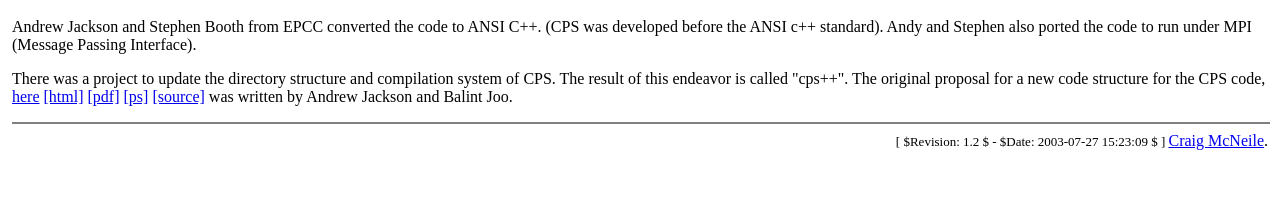
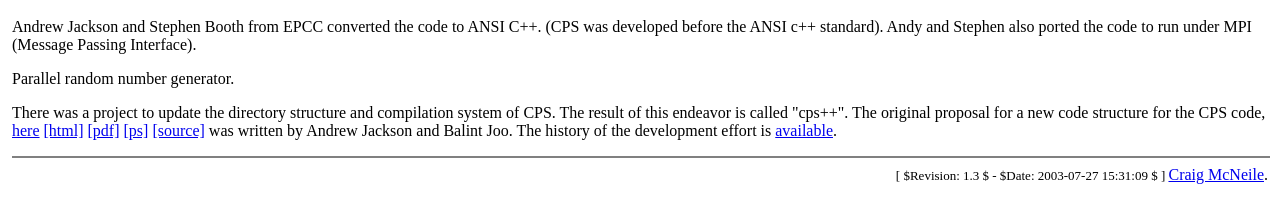
Before and after one commit to RBC-UKQCD/CPS_public, a plain HTML site: page cps_pp/doc/history/index.html in a window 1280 px wide. Shown: the part 230-452 px from the top of the page. Drawn offline with Linux system fonts and the light colour scheme.

Commit message:
I have updated some of the history
git-svn-id: file:///home/chulwoo/CPS/repo/CVS2SVN/cps/trunk@15 fb734a29-28db-4bc5-88a3-3cb5ee595545

```diff
--- a/cps_pp/doc/history/index.html
+++ b/cps_pp/doc/history/index.html
@@ -46,6 +46,9 @@ ported the code to run under MPI
 (Message Passing Interface).
 
 <p>
+Parallel random number generator.
+
+<p>
 There was a project to update the directory
 structure and compilation system of CPS. The
 result of this endeavor is called "cps++".
@@ -54,10 +57,13 @@ proposal for a new code structure for the CPS code, <a
 href="../new_structure/structure.html">here</a> <a href="../new_structure/structure.html"> [html]</a> <a href="../new_structure/structure.pdf">[pdf]</a>
 <a href="../new_structure/structure.ps">[ps]</a> <a href="../new_structure/structure.tar.gz">[source]</a>
 was written by Andrew Jackson and Balint Joo.
+The history of the development effort is
+<a href="http://www.ph.ed.ac.uk/ukqcd/community/qcdoc/build/">available</a>.
+
 
 
 <hr width="100%" size="2" align="Left" noshade="">
-<div align=right><font size=-1>[ $Revision: 1.2 $ - $Date: 2003-07-27 15:23:09 $ ] </font><a href="mailto:mcneile@amtp.liv.ac.uk">Craig McNeile</a>.</div>
+<div align=right><font size=-1>[ $Revision: 1.3 $ - $Date: 2003-07-27 15:31:09 $ ] </font><a href="mailto:mcneile@amtp.liv.ac.uk">Craig McNeile</a>.</div>
 
 </body>
 </html>
```
